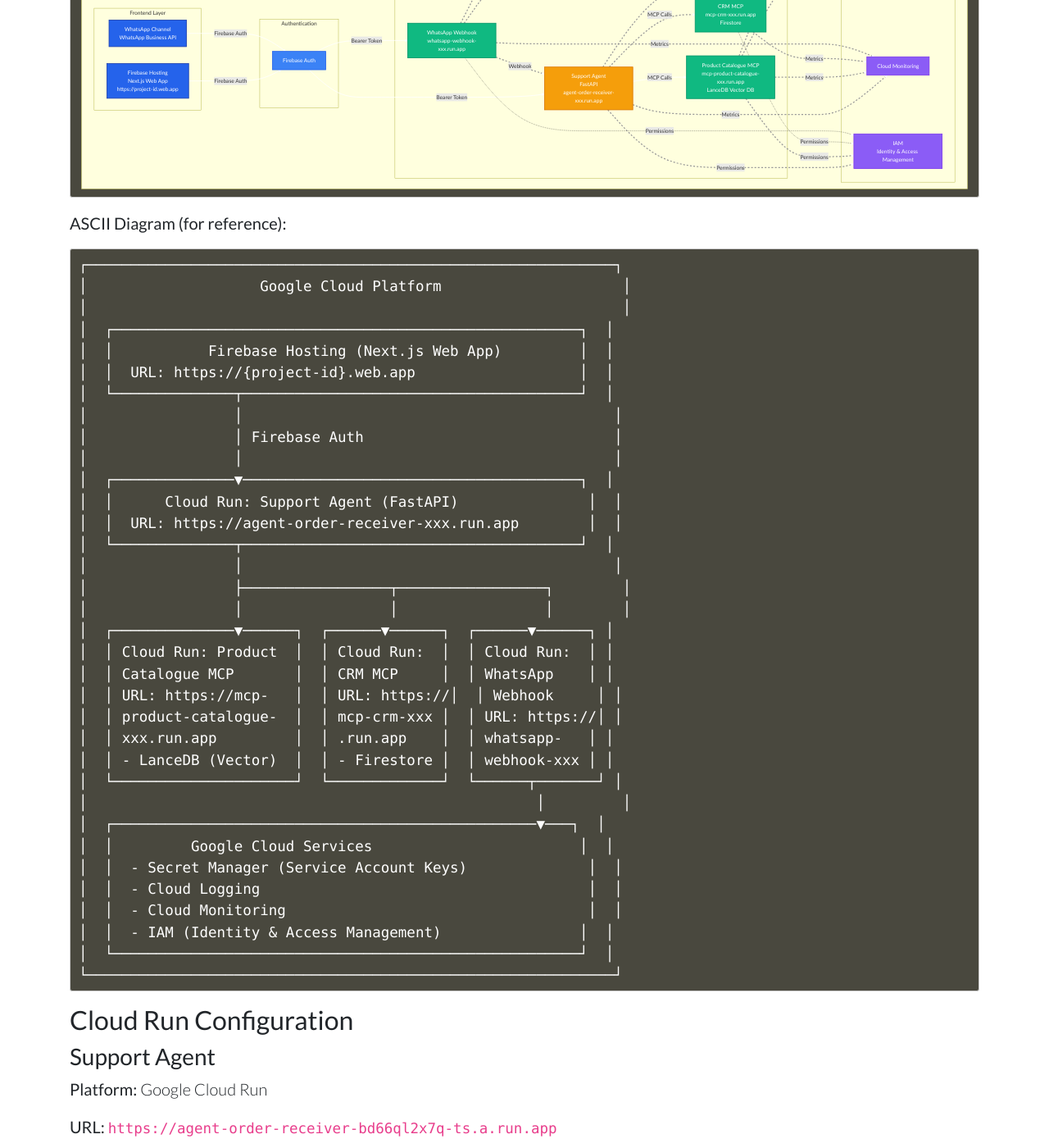
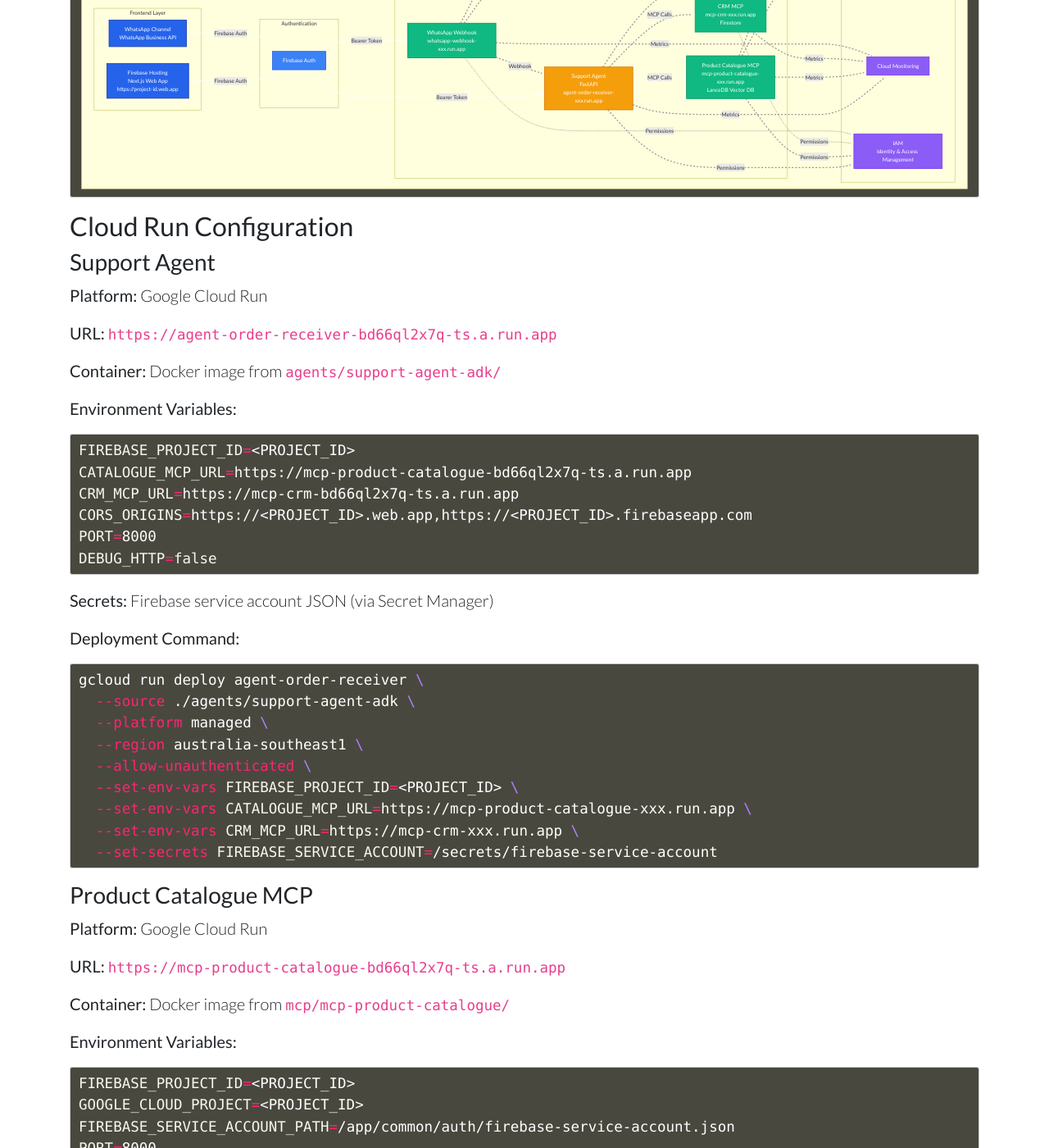
Before and after one commit to bobypt/bobycomau, a Jekyll site: the page built from _ai/1_8_deployment-architecture.md, in a window 1280 px wide and 1400 px high, scrolled down 2285 px. Shown: the whole window at 82% size. Built offline with Jekyll 4.4.1, drawn with Linux system fonts in a browser that asks for light colours; nearby versions of some CDN libraries.

Commit message:
removed the asci diagrams for mermaid.

````diff
--- a/_ai/1_8_deployment-architecture.md
+++ b/_ai/1_8_deployment-architecture.md
@@ -176,44 +176,6 @@
     linkStyle 19 stroke:#999999,stroke-width:3px,stroke-dasharray: 5 5
 ```
 
-**ASCII Diagram (for reference):**
-
-```
-┌─────────────────────────────────────────────────────────────┐
-│                    Google Cloud Platform                     │
-│                                                              │
-│  ┌──────────────────────────────────────────────────────┐  │
-│  │           Firebase Hosting (Next.js Web App)         │  │
-│  │  URL: https://{project-id}.web.app                   │  │
-│  └──────────────┬───────────────────────────────────────┘  │
-│                 │                                           │
-│                 │ Firebase Auth                             │
-│                 │                                           │
-│  ┌──────────────▼───────────────────────────────────────┐  │
-│  │      Cloud Run: Support Agent (FastAPI)               │  │
-│  │  URL: https://agent-order-receiver-xxx.run.app        │  │
-│  └──────────────┬───────────────────────────────────────┘  │
-│                 │                                           │
-│                 ├─────────────────┬─────────────────┐        │
-│                 │                 │                 │        │
-│  ┌──────────────▼──────┐  ┌──────▼──────┐  ┌──────▼──────┐ │
-│  │ Cloud Run: Product  │  │ Cloud Run:  │  │ Cloud Run:  │ │
-│  │ Catalogue MCP       │  │ CRM MCP     │  │ WhatsApp    │ │
-│  │ URL: https://mcp-   │  │ URL: https://│  │ Webhook     │ │
-│  │ product-catalogue-  │  │ mcp-crm-xxx │  │ URL: https://│ │
-│  │ xxx.run.app         │  │ .run.app    │  │ whatsapp-   │ │
-│  │ - LanceDB (Vector)  │  │ - Firestore │  │ webhook-xxx │ │
-│  └─────────────────────┘  └─────────────┘  └──────┬───────┘ │
-│                                                    │         │
-│  ┌─────────────────────────────────────────────────▼───┐  │
-│  │         Google Cloud Services                        │  │
-│  │  - Secret Manager (Service Account Keys)              │  │
-│  │  - Cloud Logging                                      │  │
-│  │  - Cloud Monitoring                                   │  │
-│  │  - IAM (Identity & Access Management)                │  │
-│  └──────────────────────────────────────────────────────┘  │
-└─────────────────────────────────────────────────────────────┘
-```
 
 ## Cloud Run Configuration
 
````
Also changed, not shown: _ai/1_1_architecture-overview.md (+0 -31 lines), _ai/1_2_system-components.md (+0 -1 lines).
